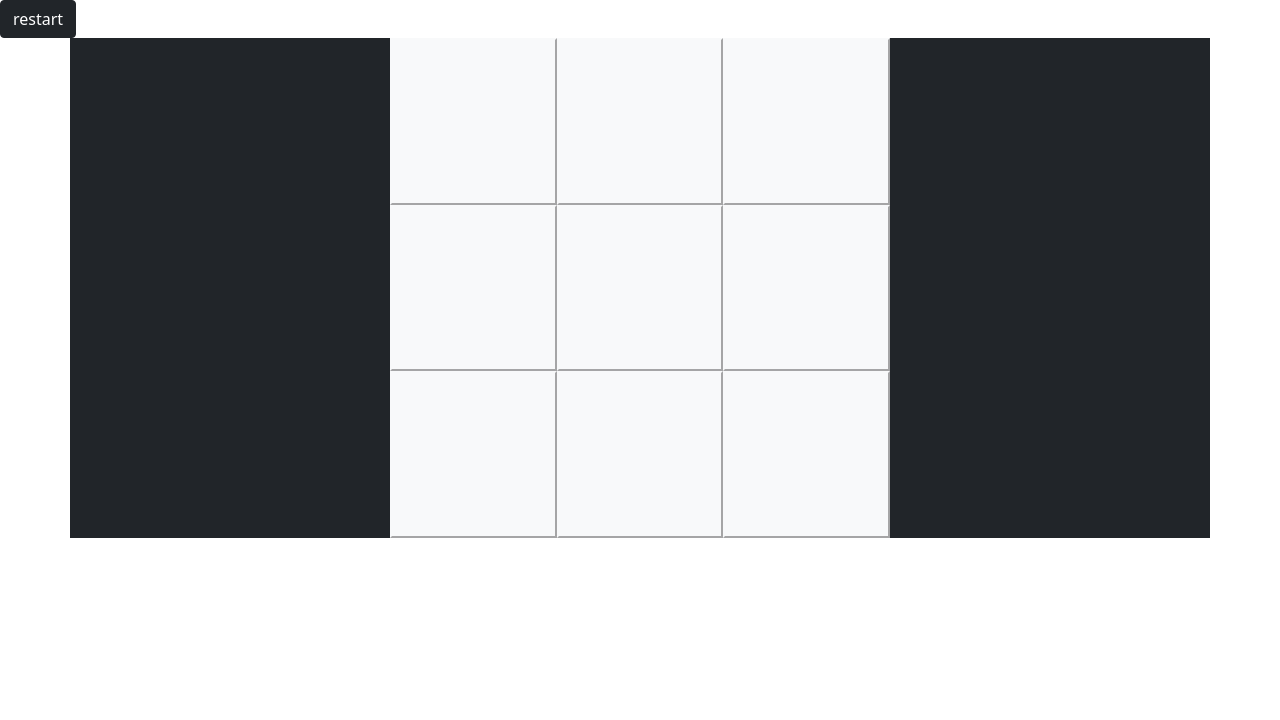
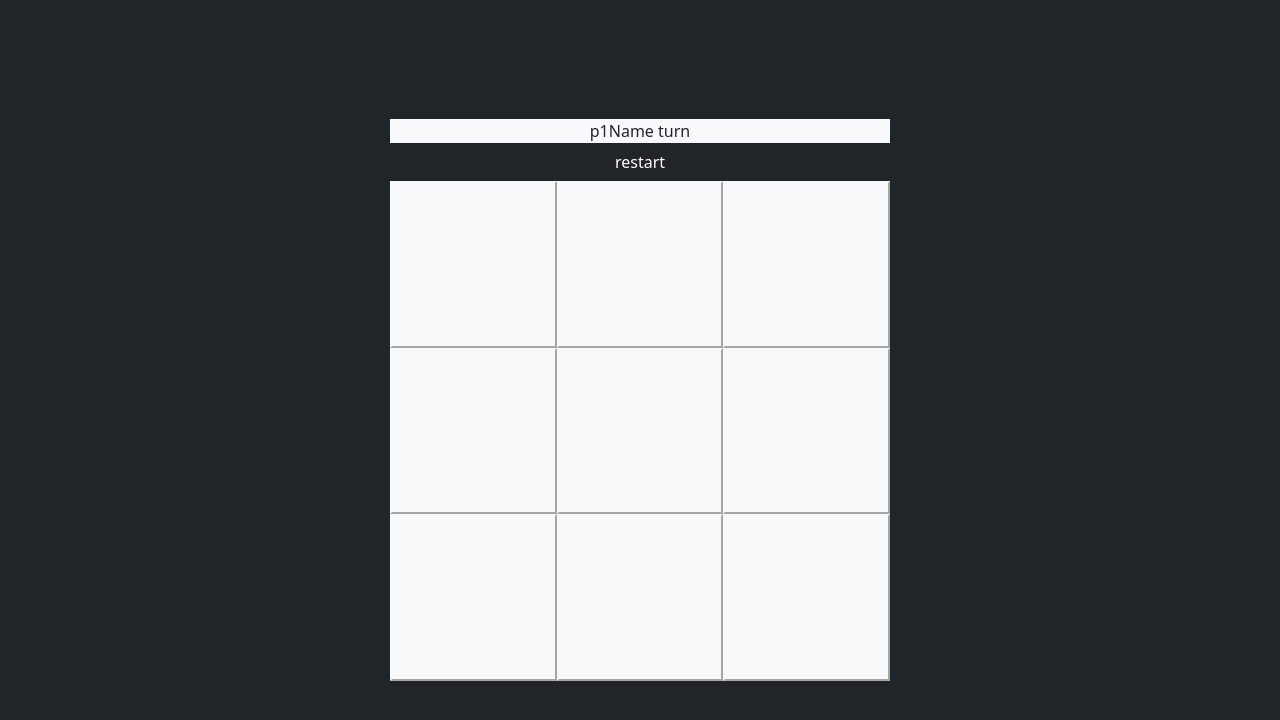
Before and after one commit to warhunter69/tic-tac-toe, a plain HTML site: page index.html in a window 1280 px wide. Drawn offline with nearby package versions, Linux system fonts and the light colour scheme.

Commit message:
end_game2

```diff
--- a/index.html
+++ b/index.html
@@ -11,16 +11,16 @@
     <link rel="stylesheet" href="styles.css">
 
 </head>
-<body>
-
+<body class="bg-dark">
+    <div class="container-fluid justify-content-center align-content-center d-grid min-vh-100">
     <div>
         <div id="winner" class="container bg-light d-flex justify-content-center"></div>
-        <div id="turn" class="container bg-light d-flex justify-content-left"></div>
-        <div>
-            <button type="button" id="restart" class="btn btn-dark">restart  </button>
+        <div id="turn" class="container bg-light d-flex justify-content-center"></div>
+        <div class="d-flex justify-content-center">
+            <button type="button" id="restart" class="btn btn-dark ">restart  </button>
         </div>
     </div>
-    <div  class="container bg-dark d-flex justify-content-center">
+    <div  class="bg-dark d-flex justify-content-center">
 
         <div id="gameBoard">
 
@@ -44,6 +44,7 @@
         </div>
 
     </div>
+    </div>
 
     <script src="script.js"></script>
     <script src="https://cdn.jsdelivr.net/npm/bootstrap@5.1.3/dist/js/bootstrap.bundle.min.js" integrity="sha384-ka7Sk0Gln4gmtz2MlQnikT1wXgYsOg+OMhuP+IlRH9sENBO0LRn5q+8nbTov4+1p" crossorigin="anonymous"></script>
--- a/script.js
+++ b/script.js
@@ -70,6 +70,7 @@ const playGame = (()=>{
   let x = 5;
   let turn = 1;
   const turn_div = document.querySelector("#turn");
+  turn_div.innerHTML = `${p1.playerName} turn`;
   const test = ()=> { x = x +1;
     console.log(p1.marka,x);
 
@@ -133,6 +134,7 @@ const playGame = (()=>{
       if(!(p1.board.includes(button.id)) && !(p2.board.includes(button.id))){
       button.innerHTML = p1.marka;
       turn=turn+1;
+      turn_div.innerHTML = `${p2.playerName} turn`;
       p1.board.push(button.id);
       if(checkVictory(p1)){
         endGame(p1.playerName);
@@ -141,9 +143,11 @@ const playGame = (()=>{
       }
       }
     }else if(turn === 2){
+
       if(!(p1.board.includes(button.id)) && !(p2.board.includes(button.id))){
         button.innerHTML = p2.marka;
         turn = turn - 1;
+        turn_div.innerHTML = `${p1.playerName} turn`;
         p2.board.push(button.id);
         if(checkVictory(p2)){
           endGame(p2.playerName);
--- a/styles.css
+++ b/styles.css
@@ -8,3 +8,6 @@
     padding: 0px;
     margin : 0px;
 }
+body,html{
+    min-height: 100vh;
+}
```
